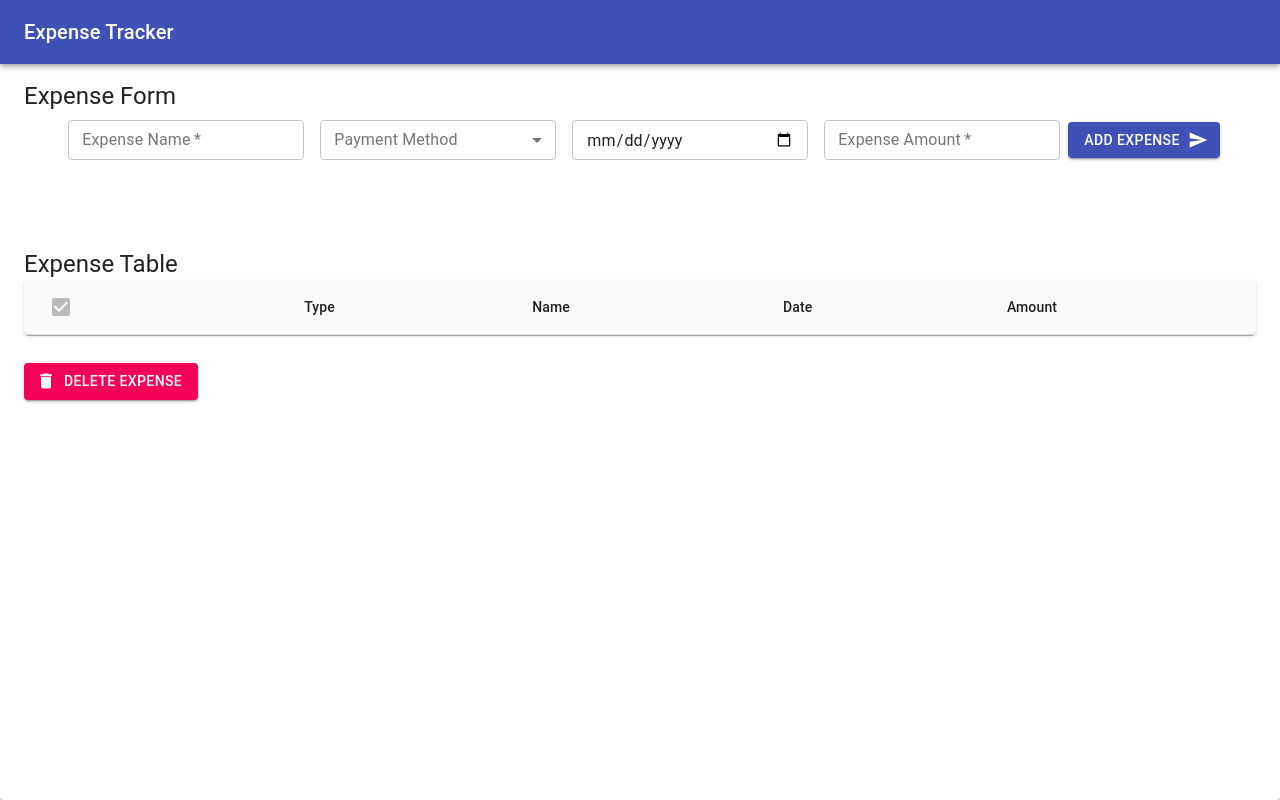
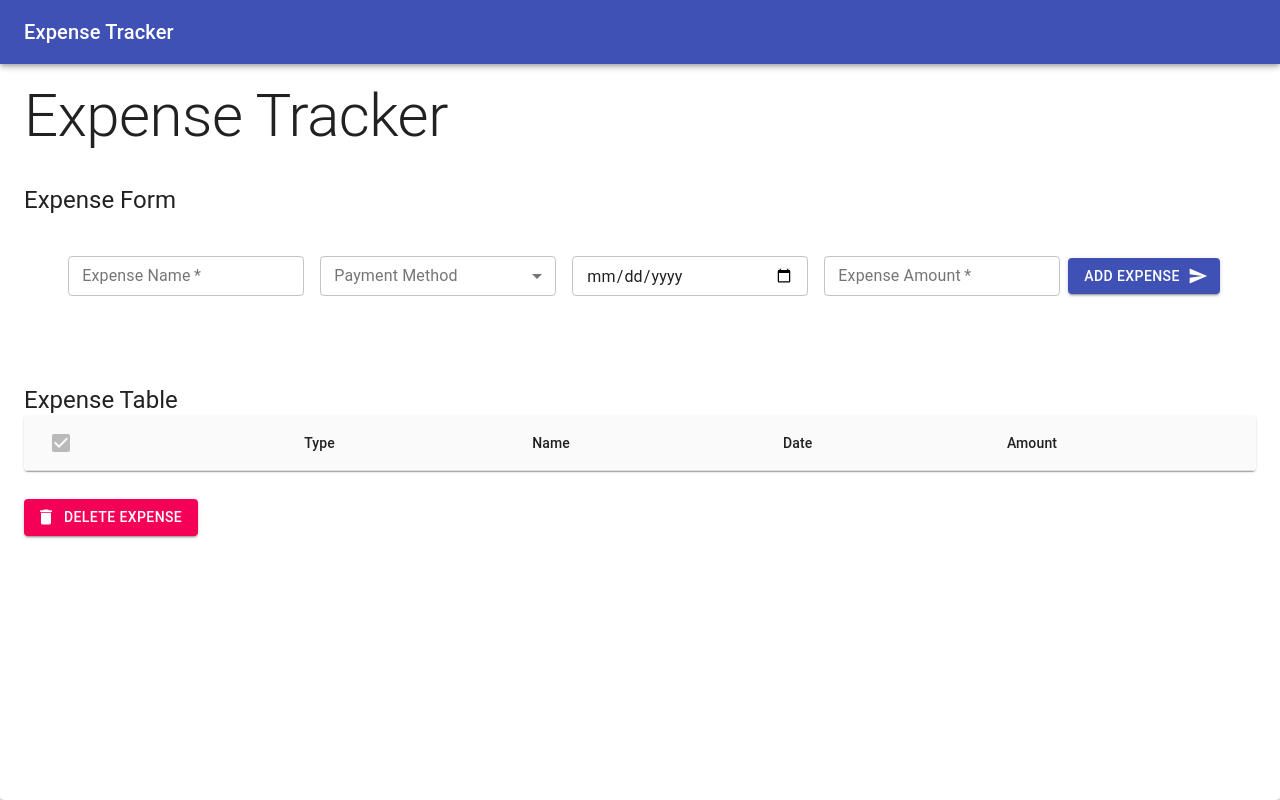
Before and after one commit to shrki416/Expense-Tracker, a React (Create React App) app: page / in a window 1280 px wide. Built offline with nearby package versions, Linux system fonts and the light colour scheme.

Commit message:
Add margin to headings

```diff
--- a/src/ExpenseForm.js
+++ b/src/ExpenseForm.js
@@ -14,6 +14,9 @@ const useStyles = makeStyles((theme) => ({
       width: "30ch",
     },
   },
+  heading: {
+    marginBottom: "2rem",
+  },
 }));
 
 const ExpenseForm = ({ inputs, change, submit }) => {
@@ -23,7 +26,12 @@ const ExpenseForm = ({ inputs, change, submit }) => {
 
   return (
     <form onSubmit={submit} className={classes.root}>
-      <Typography variant="h5">Expense Form</Typography>
+      <Typography variant="h2" className={classes.heading}>
+        Expense Tracker
+      </Typography>
+      <Typography variant="h5" className={classes.heading}>
+        Expense Form
+      </Typography>
       <Grid container alignItems="center" justify="center">
         <Grid item>
           <TextField
```
